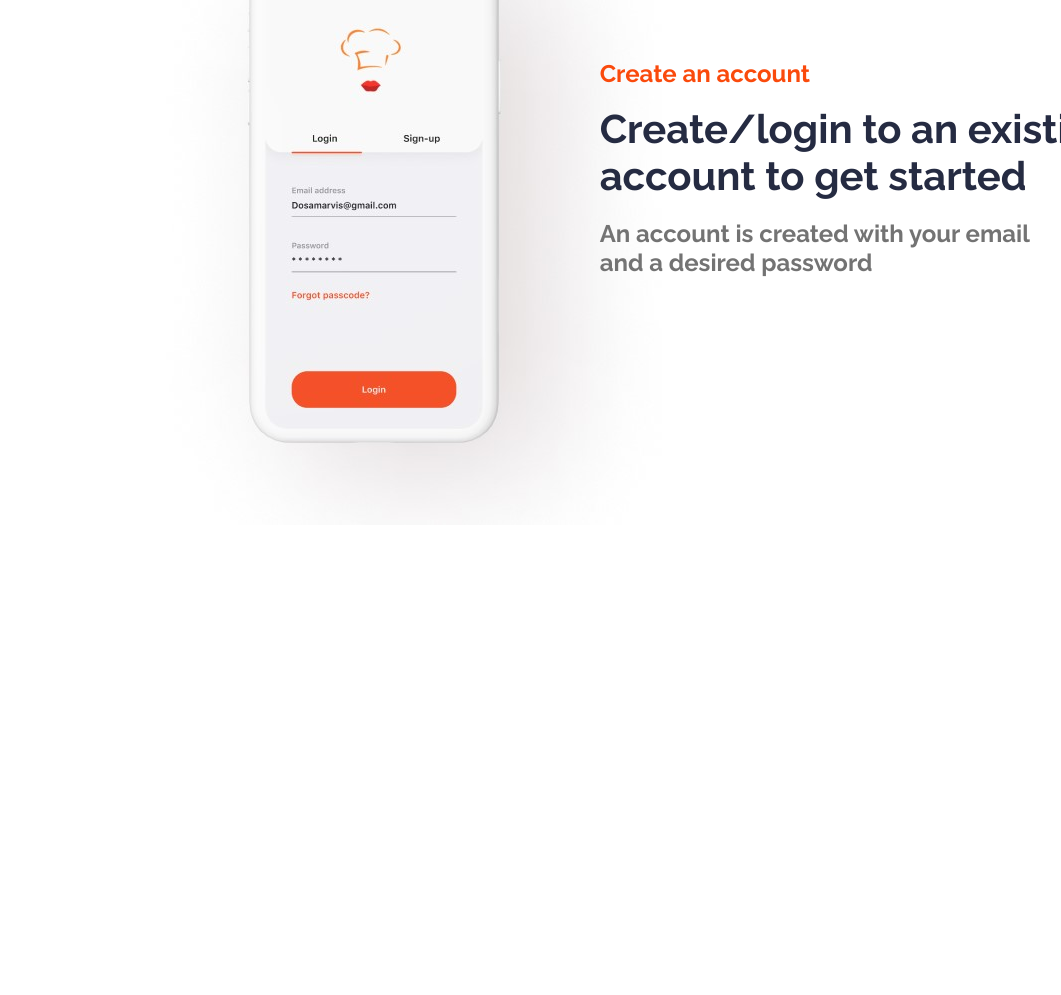
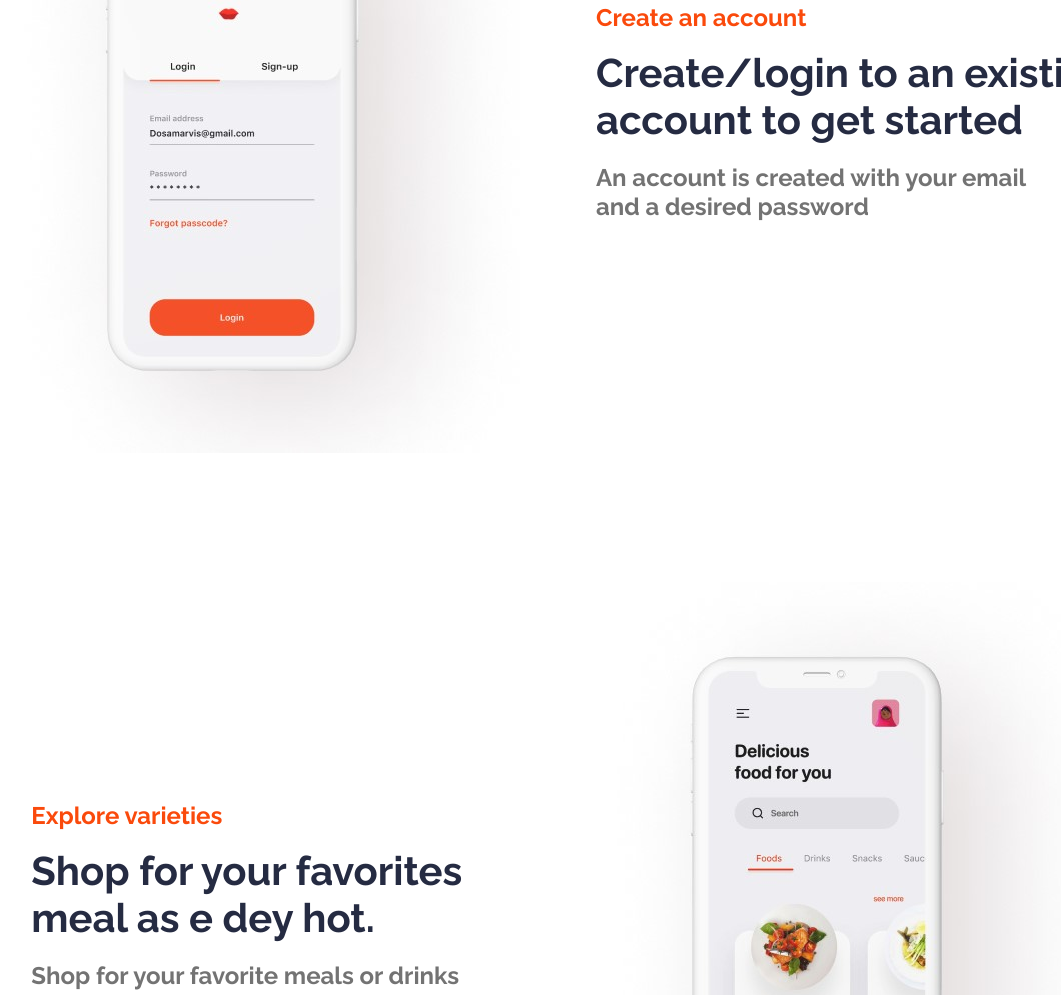
Before and after one commit to Rifa9oct/bella-olonje-project, a plain HTML site: page index.html in a window 1280 px wide. Shown: the part 1805-2800 px from the top of the page, without its empty margins (91-1152 px from the left). Before the commit the page ends 2381 px from the top, so only its background shows below. Drawn offline with Linux system fonts and the light colour scheme; a web font is replaced by a local one.

Commit message:
explore sec done

```diff
--- a/index.html
+++ b/index.html
@@ -38,15 +38,27 @@
         </section>
         <section>
             <div class="account-sec">
-            <div class="account-photo">
-                <img src="images/Rectangle.jpg" alt="">
+                <div class="account-photo">
+                    <img src="images/img-1.jpg" alt="">
+                </div>
+                <div class="account-description">
+                    <h3 class="primary-color description-title">Create an account</h3>
+                    <h2 class="description-header">Create/login to an existing<br>account to get started</h2>
+                    <p class="description-p">An account is created with your email<br>and a desired password</p>
+                </div>
             </div>
-            <div class="description">
-                <h3 class="primary-color">Create an account</h3>
-                <h2>Create/login to an existing<br>account to get started</h2>
-                <h4>An account is created with your email<br>and a desired password</h4>
+        </section>
+        <section>
+            <div class="explore-section">
+                <div class="explore-description">
+                    <h3 class="primary-color description-title">Explore varieties</h3>
+                    <h2 class="description-header">Shop for your favorites<br>meal as e dey hot.</h2>
+                    <p class="description-p">Shop for your favorite meals or drinks<br>and enjoy while doing it.</p>
+                </div>
+                <div class="exlore-img">
+                    <img src="images/ima-2.jpg" alt="">
+                </div>
             </div>
-        </div>
         </section>
 
 
--- a/style.css
+++ b/style.css
@@ -1,5 +1,6 @@
 *{
     margin: 0;
+    padding: 0px;
 }
 body{
     font-family: 'Anton', sans-serif;
@@ -90,37 +91,33 @@ h1{
     font-size: 44px;
     font-weight: 600px;
 }
+section{
+    height: 806px;
+}
 .account-sec{
-    height: 806px;
     display: flex;
     justify-content: space-evenly;
     align-items: center;
 }
-.account-photo{
-    margin: 78px 100px 204px 145px;
-    width: 302px;
-    height: 525px;
-}
-.description h3{
+.description-title{
     font-size: 24px;
     font-weight: 700px;
     margin-bottom: 7px;
 }
-h2{
+.description-header{
     color:  #252B42;
     padding: 10px 0px;
     font-size: 40px;
     font-weight: 700px;
 }
-.description h4{
+.description-p{
     padding: 10px 0px;
     color:  #737373;
     font-size: 24px;
     font-weight: 500px;
 }
-.account-container text{
-    padding: 83px 72px 144px 171px;
-    width: 568px;
-    flex-direction: column;
-    align-items: flex-start;
+.explore-section{
+    display: flex;
+    justify-content: space-evenly;
+    align-items: center;
 }
```
Also changed, not shown: images/ima-2.jpg (added), images/img 1.png (deleted), images/img 2.png (deleted), images/img-1.jpg (renamed from images/Rectangle.jpg).
